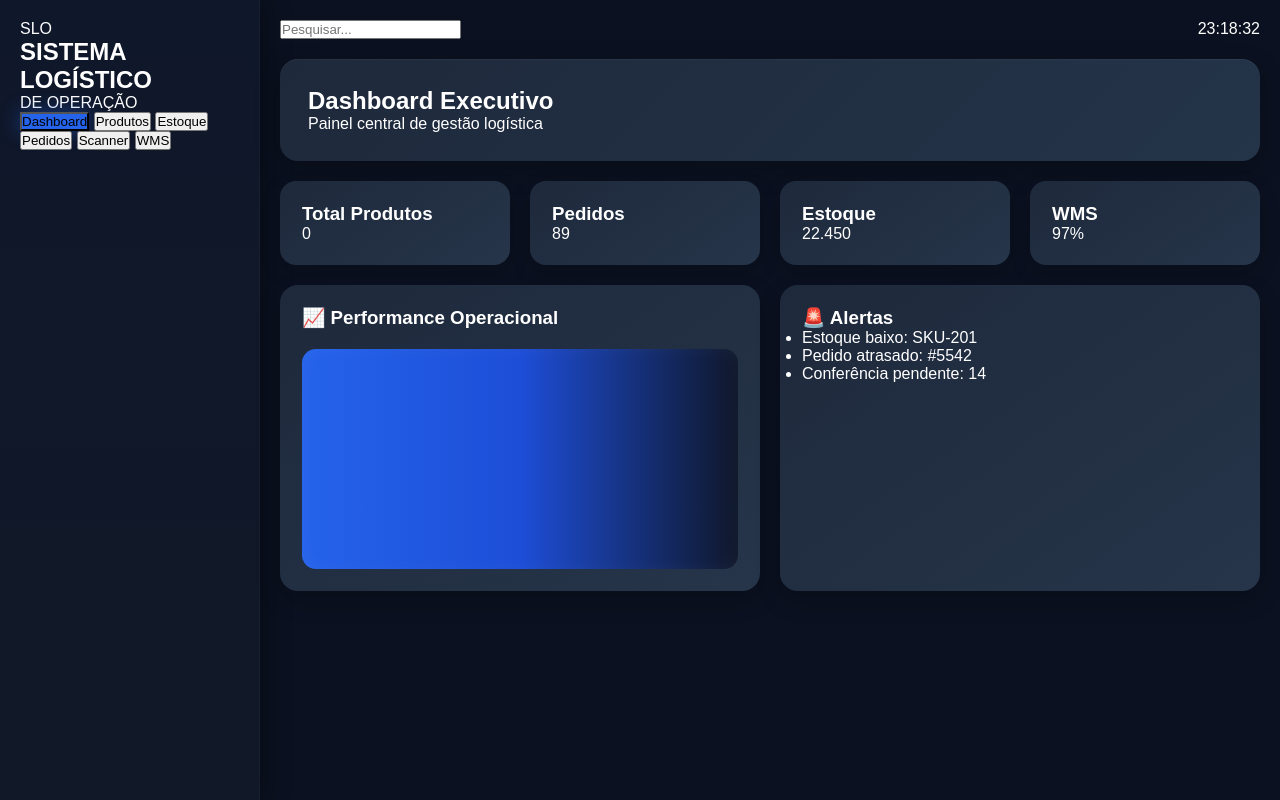
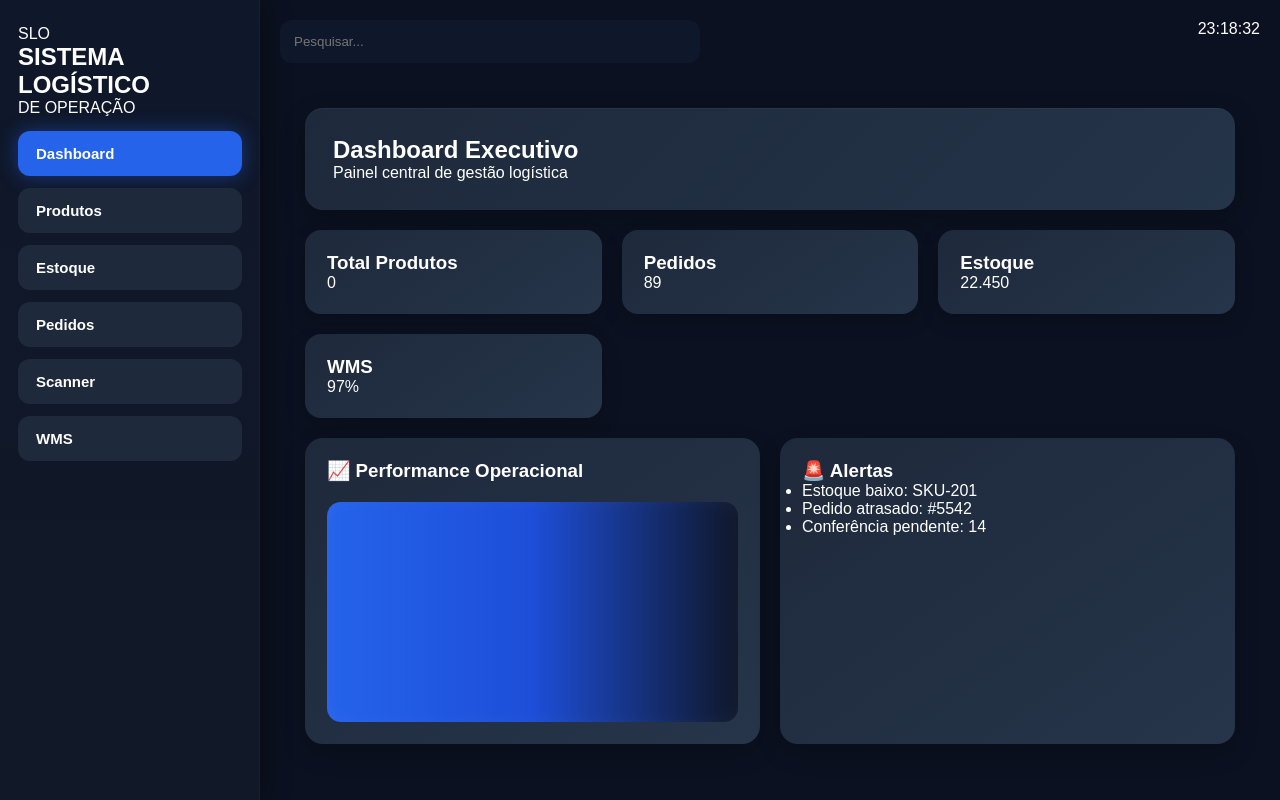
Before and after one commit to amorimlipeh/RIOBETA2, a website: page public/index.html in a window 1280 px wide. Drawn offline with Linux system fonts and the light colour scheme; no server answers.

Commit message:
BUILD 7.1 FIX SIDEBAR PREMIUM

```diff
--- a/public/css/components.css
+++ b/public/css/components.css
@@ -207,3 +207,70 @@
 }
 
 }
+
+/* ===== FIX SIDEBAR ENTERPRISE ===== */
+
+.sidebar{
+width:260px;
+min-width:260px;
+padding:25px 18px;
+display:flex;
+flex-direction:column;
+gap:14px;
+}
+
+.logo{
+margin-bottom:25px;
+line-height:1.2;
+}
+
+.menu{
+display:flex;
+flex-direction:column;
+gap:12px;
+width:100%;
+}
+
+.menu-item{
+width:100%;
+padding:14px 18px;
+border-radius:12px;
+font-size:15px;
+font-weight:600;
+display:flex;
+align-items:center;
+justify-content:flex-start;
+background:#1e293b;
+color:white;
+border:none;
+text-decoration:none;
+}
+
+.workspace{
+padding:25px;
+width:100%;
+}
+
+.topbar{
+margin-bottom:20px;
+}
+
+.topbar input{
+width:100%;
+max-width:420px;
+padding:14px;
+border-radius:12px;
+border:none;
+background:#0f172a;
+color:white;
+}
+
+@media(max-width:900px){
+
+.sidebar{
+width:100%;
+min-width:100%;
+padding:15px;
+}
+
+}
```
